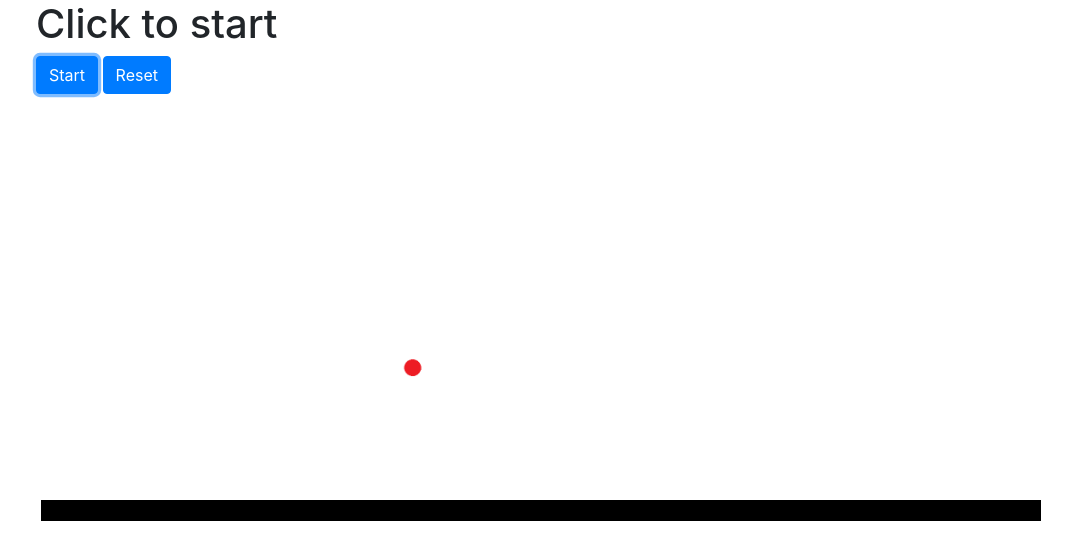
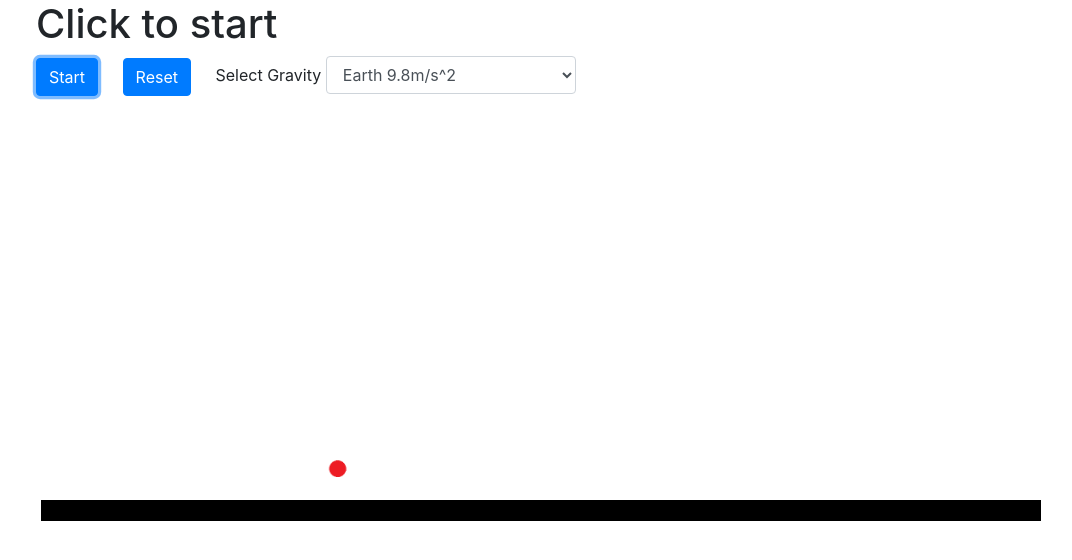
Before and after one commit to bgotchall/gravity, a plain HTML site: page bounce.html in a window 1280 px wide. Both pictures are taken after a click on the button "Start". Shown: the whole page, without its empty margins (49-1121 px from the left). Drawn offline with nearby package versions, Linux system fonts and the light colour scheme.

Commit message:
done I think

```diff
--- a/bounce.html
+++ b/bounce.html
@@ -17,12 +17,39 @@
 
     <!-- JQuery -->
     <script src="https://code.jquery.com/jquery.js"></script>
+
+    <style>
+      #gravity_select {
+        width: 250px;
+        display:inline-block;
+      }
+      .btn {
+        margin-right:20px;
+      }
+    </style>
   </head>
   <body>
     <div class="container" style="position:relative">
       <h1>Click to start</h1>
-      <button type="button" class="btn btn-primary start_button">Start</button>
-      <button type="button" class="btn btn-primary reset_button">Reset</button>
+      <div class="form-group">
+        <button type="button" class="btn btn-primary start_button">
+          Start
+        </button>
+        <button type="button" class="btn btn-primary reset_button">
+          Reset
+        </button>
+
+        <label for="exampleFormControlSelect1">Select Gravity</label>
+        <select class="form-control" id="gravity_select">
+          <option planet="Earth">Earth 9.8m/s^2</option>
+          <option planet="Moon">Moon 1.6m/s^2</option>
+          <option planet="Jupiter">Jupiter 25.95m/s^2</option>
+          <option planet="Sun">Sun 274.13m/s^2</option>
+          <option planet="Mars">Mars 3.77m/s^2</option>
+          <option planet="Neutron Star">Neutron Star 10000000m/s^2</option>
+          <option planet="Pluto">Pluto 0.42/s^2</option>
+        </select>
+      </div>
       <img
         src="ball.png"
         alt=""
@@ -43,18 +70,60 @@
       //
       var floor = 478; //the bounce spot?
       var ball_El = document.getElementById("ball_img");
+      var selector_El = document.getElementById("gravity_select");
+      var timer;
+
       const start_x = 100;
       const start_y = 100;
       var x = start_x;
       var y = start_y;
-      var math_y=1000;
-      var v_y = 0; //velocity starts at zero
-      const earth_g = 9.8/100; //earth G  divide this by 100 to make it look right.  or there is a relationship betwen the tick time...
-      var t = 0; //time
-      var increment = 1; //the amount to change per tick.
+      var math_y = 1000;
+      var v_y = 0;         //velocity y direction,  starts at zero
+      var v_x = 1;         //velocity x direction
+      var g;               //gravity in m/s^2
+      var t = 0;           //time
+      const friction_coeff = 0.9; //how much velocity is retained on a bounce.
+      var selected_planet;
+      const tick_constant=10;    //divide accelerations by this and use it for the tick timer
 
-      //var pos = 0;
-      var timer;
+      var planets = [
+        {
+          planet: "Earth",
+          gravity: 9.81
+        },
+        {
+          planet: "Moon",
+          gravity: 1.62
+        },
+        {
+          planet: "Jupiter",
+          gravity: 25.95
+        },
+        {
+          planet: "Sun",
+          gravity: 274.13
+        },
+        {
+          planet: "Mars",
+          gravity: 3.77
+        },
+        {
+          planet: "Neutron star",
+          gravity: 10000000
+        },
+        {
+          planet: "Pluto",
+          gravity: 0.42
+        }
+      ];
+
+
+      selected_planet = selector_El.options[ selector_El.selectedIndex ].getAttribute("Planet");
+      console.log(selected_planet);
+
+      g = planets[selector_El.selectedIndex].gravity;
+      g=g/tick_constant;      //since I am doing 100ms per tick
+
       draw(x, y);
 
       $(".start_button").on("click", function() {
@@ -73,24 +142,26 @@
       function frame() {
         if (y > floor) {
           //clearInterval(timer);
-          v_y = v_y * -1;
-        } else {
-          if (x>1000){
+          y = floor;
+          v_y = v_y * -1 * friction_coeff;
+          v_x = v_x * friction_coeff;
+        } else if (x > 1000) {
           reset();
           draw(start_x, start_y);
           clearInterval(timer);
-          }
-
+        } else if (v_x <= 0) {
+          v_y=0;
+          clearInterval(timer);
         }
         t++; //time advances
-          v_y = earth_g +v_y; //m/s
+        v_y = g + v_y; //m/s
         console.log("v is " + v_y);
         console.log("x is " + x);
         //console.log("y is " + y);
-          console.log("y is " + math_y);
-          x++; //sideways vector isn't affected by gravity
+        console.log("y is " + y);
+        x = x + v_x; //sideways vector isn't affected by gravity
         y = y + v_y;
-          math_y=math_y-v_y;
+        math_y = math_y - v_y;
         draw(x, y);
       }
 
@@ -105,7 +176,15 @@
         y = start_y;
         v_y = 0;
         t = 0;
+        v_x = 1;
       }
+
+      $("#gravity_select").on("change", function(){
+        g = planets[selector_El.selectedIndex].gravity;
+        g=g/tick_constant;      //since I am doing 100ms per tick
+        console.log(g);
+
+      });
     </script>
   </body>
 </html>
```
Lines whose indentation alone changed are shown as unchanged.
